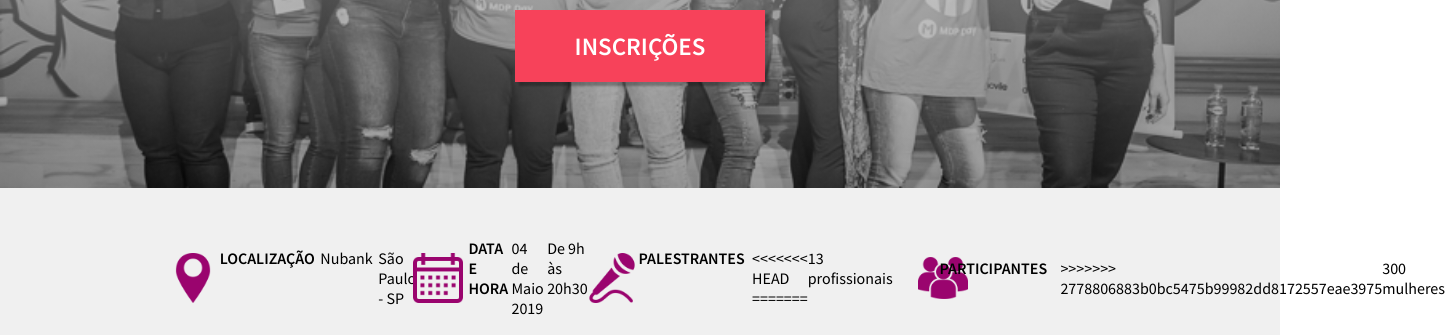
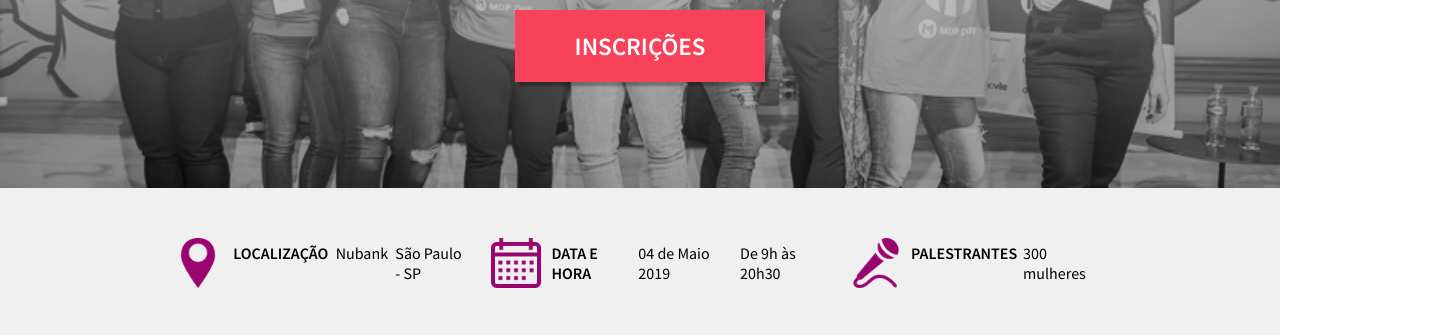
Before and after one commit to vinolia-serejo/mulheresdeproduto, a plain HTML site: page index.html in a window 1280 px wide. Shown: the part 452-787 px from the top of the page, 1445 px wide, since content can reach past the window. Drawn offline with Linux system fonts and the light colour scheme.

Commit message:
Atualização - SOBRE

```diff
--- a/index.html
+++ b/index.html
@@ -83,25 +83,13 @@
                     <img class="icon--header" src="./assets/imagens/icons/icon-microphone.png">
                     <ul class="box">
                         <li class="li-bold">Palestrantes</li>
-<<<<<<< HEAD
 
-=======
-                        <li>13 profissionais</li>
-
-                    </ul>
-                </div>
-                <div class="flex call-mg">
-                    <img class="icon--header" src="./assets/imagens/icons/icon-people.png">
-                    <ul class="box">
-                        <li class="li-bold">Participantes</li>
->>>>>>> 2778806883b0bc5475b99982dd8172557eae3975
                         <li>300 mulheres</li>
                     </ul>
                 </div>
             </div>
         </div>
     </section>
-<<<<<<< HEAD
     <main>
         <!--Seção do Moisaico-->
     <section class="container__sobre">
@@ -177,11 +165,6 @@
 
     </section>
     </main>
-=======
-
-    <!--Seção do Moisaico-->
-
->>>>>>> 2778806883b0bc5475b99982dd8172557eae3975
 
     <script type="text/javascript" src="./js/jquery-3.4.1.min.js"></script>
     <script type="text/javascript" src="./js/main.js"></script>
```
